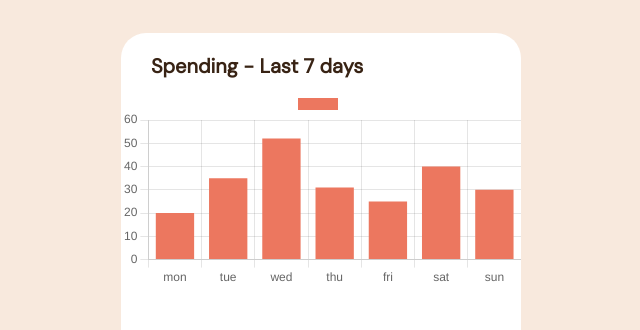
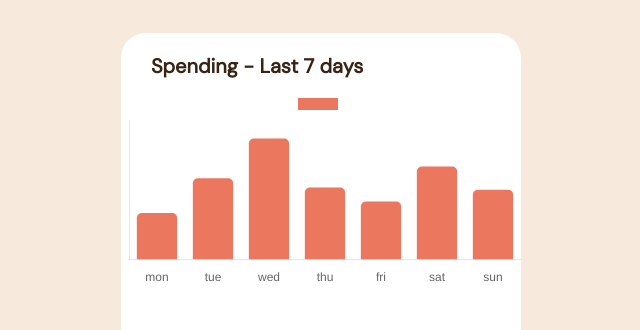
Before and after one commit to sahalakma/expenses-chart, a website: page index.html in a window 1280 px wide. Shown: the part 271-601 px from the top of the page, without its empty margins (319-959 px from the left). Drawn offline with nearby package versions, Linux system fonts and the light colour scheme.

Commit message:
Removed Unnecessary Items from bar Chart

```diff
--- a/script.js
+++ b/script.js
@@ -12,10 +12,13 @@ const data =  {
     labels:labels,
     datasets: [{
         label: "",
-        backgroundColor : "hsl(10, 79%, 65%)",
+        backgroundColor: "hsl(10, 79%, 65%)",
+        hoverBackgroundColor: "hsl(186, 34%, 60%)",
+        borderRadius: "5" ,
         data: [20,35,52,31,25,40,30]
     }]
 };
+
 
 //tooltip
 const titleTooltip = (tooltipItems) => {
@@ -31,11 +34,27 @@ options: {
             yAlign: "bottom",
             bodyColor : "#fff",
             callbacks: {
-                title: titleTooltip,
-
-            }
+                title: titleTooltip
+            },
+            displayColors: false
 
         }
+    },
+    scales: {
+        x: {
+            grid: {
+                display:false
+            }
+        },
+        y: {
+            grid:{
+                display:false
+            },
+            ticks:{
+                display:false
+            }
+        }
+
     }
 }
 };
--- a/style.css
+++ b/style.css
@@ -64,6 +64,9 @@ body{
     color: hsl(25, 47%, 15%);
 
 }
+
+/* bar chart  */
+
 .bar-session{
     top: 80%;
 }
@@ -71,7 +74,7 @@ body{
 .myChart{
     position: relative;
     top: 55px;
-    width: 300px;
+    width: 250px;
     height: 300px;
 }
 
```
